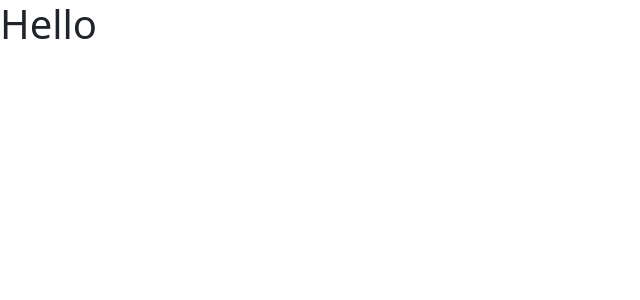
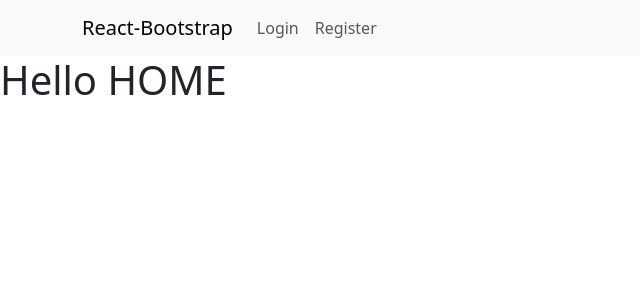
Before and after one commit to rkehadzhiyski/NexusTune, a React (Vite) app in the folder client/: page / in a window 1280 px wide. Shown: the top 300 px of the page, without its empty margins (0-640 px from the left). Built offline with nearby package versions, Linux system fonts and the light colour scheme.

Commit message:
add navigation bar

```diff
--- a/client/src/App.tsx
+++ b/client/src/App.tsx
@@ -1,7 +1,10 @@
+import Navigation from "./components/navigation/Navigation";
+
 const App = () => {
     return (
         <>
-            <h1>Hello</h1>
+            <Navigation />
+            <h1>Hello HOME</h1>
         </>
     )
 }
--- /dev/null
+++ b/client/src/components/navigation/Navigation.tsx
@@ -0,0 +1,22 @@
+import Container from 'react-bootstrap/Container';
+import Nav from 'react-bootstrap/Nav';
+import Navbar from 'react-bootstrap/Navbar';
+
+const Navigation = () => {
+    return (
+        <Navbar expand="lg" className="bg-body-tertiary">
+            <Container>
+                <Navbar.Brand href="#home">React-Bootstrap</Navbar.Brand>
+                <Navbar.Toggle aria-controls="basic-navbar-nav" />
+                <Navbar.Collapse id="basic-navbar-nav">
+                    <Nav className="me-auto">
+                        <Nav.Link href="#home">Login</Nav.Link>
+                        <Nav.Link href="#link">Register</Nav.Link>
+                    </Nav>
+                </Navbar.Collapse>
+            </Container>
+        </Navbar>
+    );
+}
+
+export default Navigation;
```
